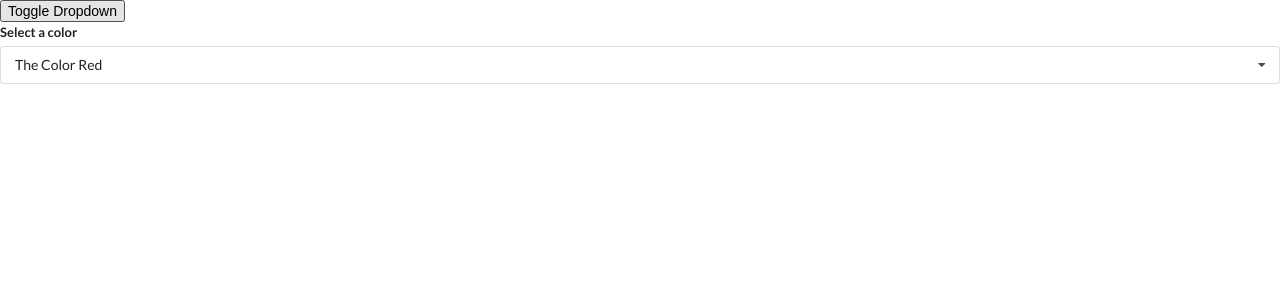
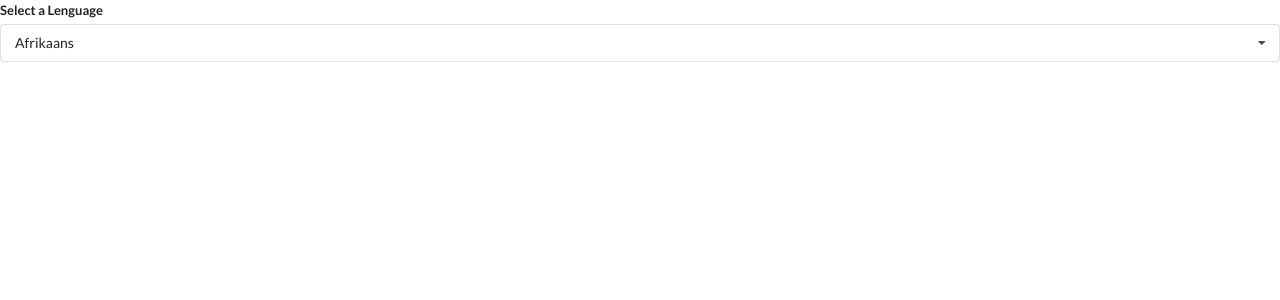
Before and after one commit to MagdalenaMileto/widgets, a React (Create React App) app: page / in a window 1280 px wide. Shown: the top 300 px of the page. Built offline with nearby package versions, Linux system fonts and the light colour scheme.

Commit message:
Creating a component translate and re-using the dropdown component

```diff
--- a/src/App.js
+++ b/src/App.js
@@ -2,6 +2,7 @@
 import Accordion from "./components/Accordion";
 import Search from "./components/Search";
 import Dropdown from "./components/Dropdown";
+import Translate from "./components/Translate";
 
 const items = [
     {
@@ -34,19 +35,9 @@
 ];
 
 export default () => {
-    const [selected, setSelected] = useState(options[0]);
-    const [showDropdown, setShowDropdown] = useState(true);
-
     return (
         <div>
-            <button onClick={() => setShowDropdown(!showDropdown)}>Toggle Dropdown</button>
-            {showDropdown ?
-                <Dropdown
-                options={options}
-                selected={selected}
-                onSelectedChange={setSelected}
-            /> : null
-            }
+            <Translate/>
         </div>
     )
 }
--- a/src/components/Dropdown.js
+++ b/src/components/Dropdown.js
@@ -1,6 +1,6 @@
 import React, {useState, useEffect, useRef} from "react";
 
-const Dropdown = ({options, selected, onSelectedChange}) => {
+const Dropdown = ({options, selected, onSelectedChange, label}) => {
     const [open, setOpen] = useState(false);
     const ref = useRef();
 
@@ -37,7 +37,7 @@
     return (
         <div ref={ref} className="ui form">
             <div className="field">
-                <label className="label">Select a color</label>
+                <label className="label">{label}</label>
                 <div
                     onClick={() => setOpen(!open)}
                     className={`ui selection dropdown ${open ? 'visible active' : ''}`}
--- /dev/null
+++ b/src/components/Translate.js
@@ -0,0 +1,33 @@
+import React, {useState} from "react";
+import Dropdown from "./Dropdown";
+
+const options = [
+    {
+        label: 'Afrikaans',
+        value: 'af'
+    },
+    {
+        label: 'Arabic',
+        value: 'ar'
+    },
+    {
+        label: 'Hindi',
+        value: 'hi'
+    },
+];
+
+const Translate = () => {
+    const [lenguage, setLenguage] = useState(options[0]);
+    return (
+        <div>
+            <Dropdown
+                label="Select a Lenguage"
+                options={options}
+                selected={lenguage}
+                onSelectedChange={setLenguage}
+            />
+        </div>
+    )
+};
+
+export default Translate;
```
